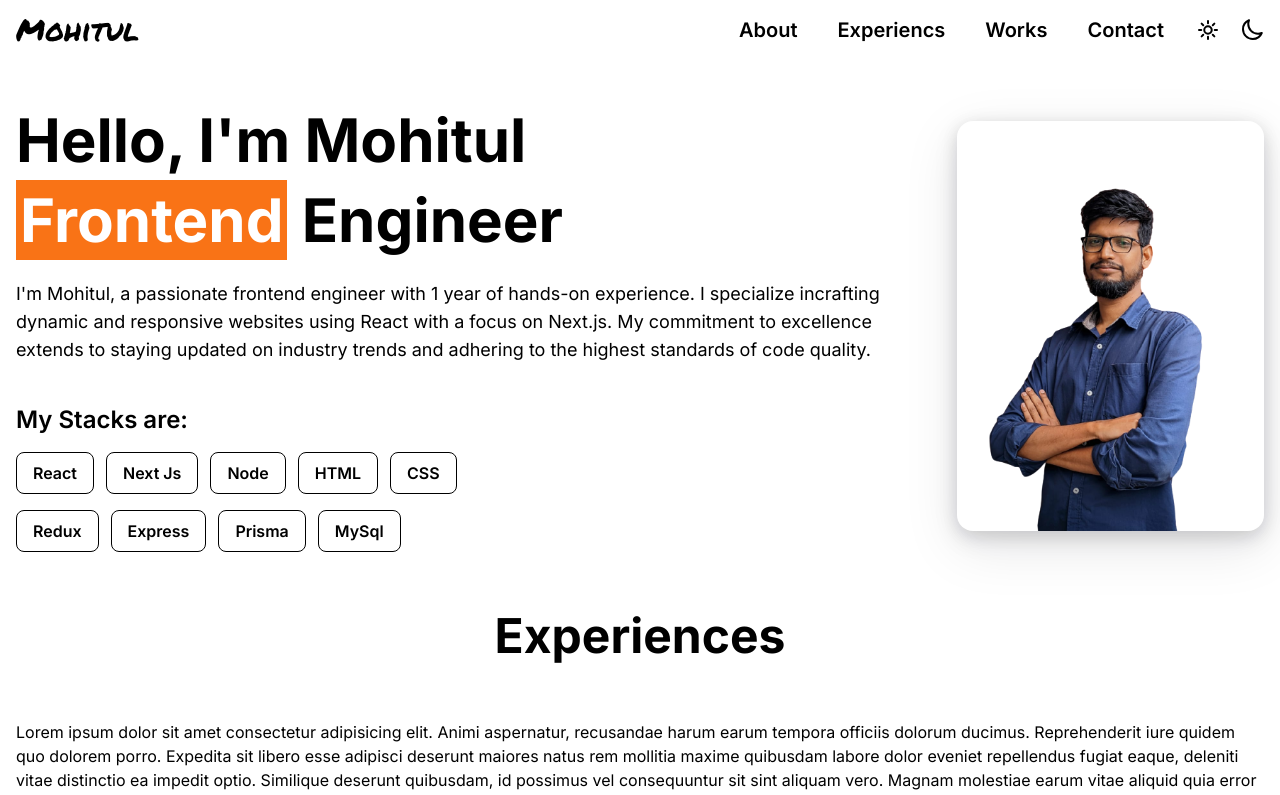
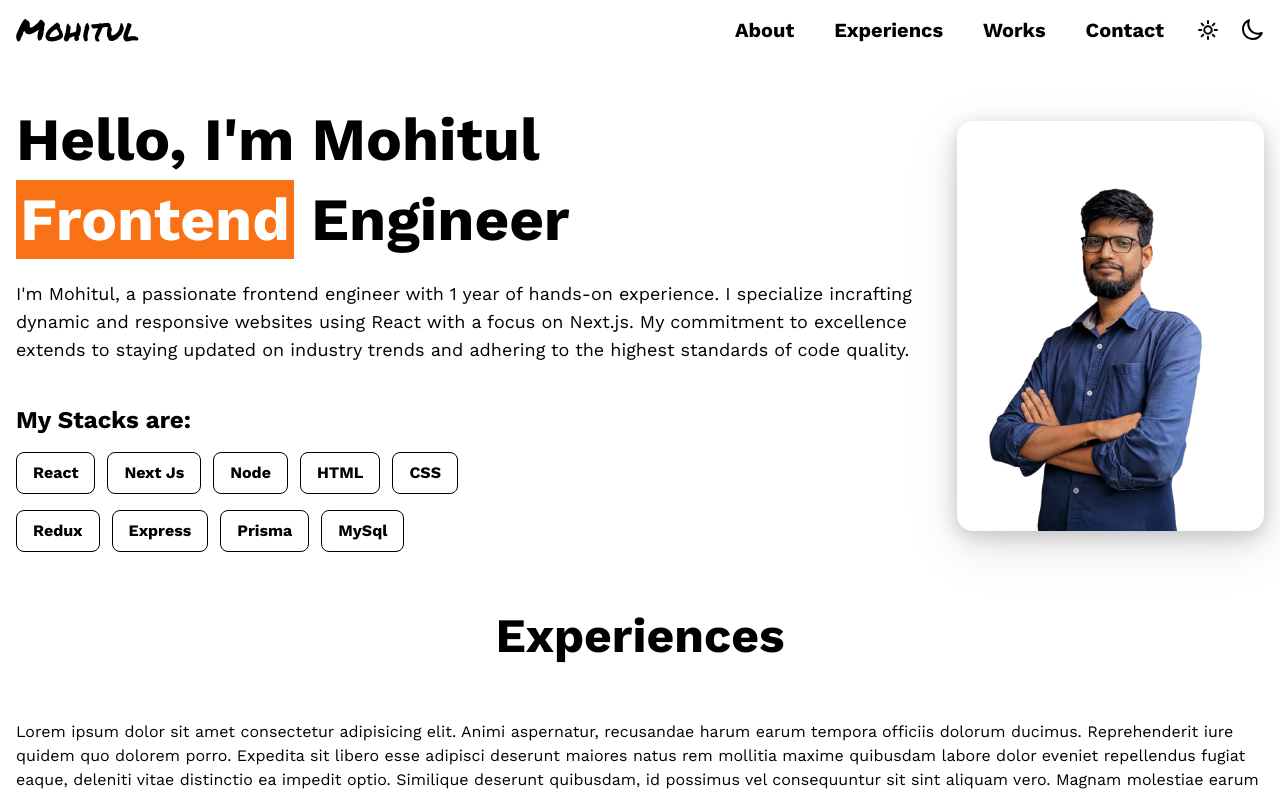
Before and after one commit to mohit838/Mohitul-Islam-Frontend, a Next.js app: page / in a window 1280 px wide. Shown: the top 795 px of the page. Built offline with nearby package versions, Linux system fonts and the light colour scheme.

Commit message:
remove inter font

```diff
--- a/app/layout.tsx
+++ b/app/layout.tsx
@@ -1,8 +1,5 @@
 import type { Metadata } from "next";
-import { Inter } from "next/font/google";
 import "./globals.css";
-
-const inter = Inter({ subsets: ["latin"] });
 
 export const metadata: Metadata = {
   title: "Mohitul Islam | Frontend Enginner Protfolio",
@@ -16,7 +13,7 @@
 }) {
   return (
     <html lang="en">
-      <body className={inter.className}>{children}</body>
+      <body>{children}</body>
     </html>
   );
 }
```
